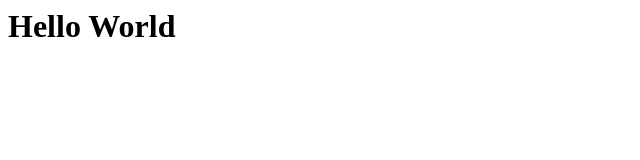
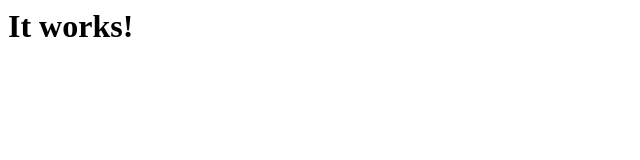
Before and after one commit to pmoghadam/pmoghadam.github.io, a plain HTML site: page index.html in a window 1280 px wide. Shown: the whole page, without its empty margins (0-640 px from the left). Drawn offline with Linux system fonts and the light colour scheme.

Commit message:
Index changed to "It works!"

```diff
--- a/index.html
+++ b/index.html
@@ -1 +1 @@
-<h1>Hello World</h1>
+<html><body><h1>It works!</h1></body></html>
```
